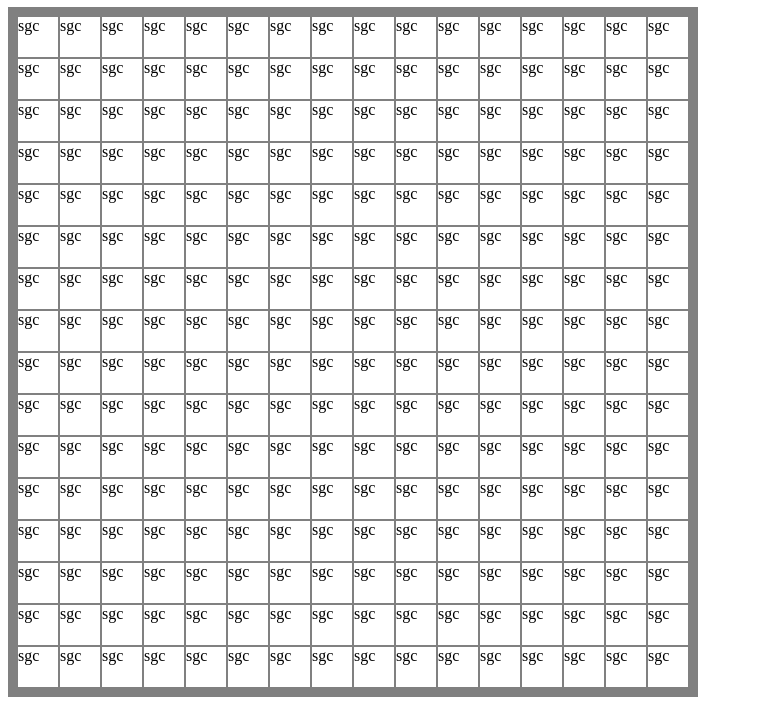
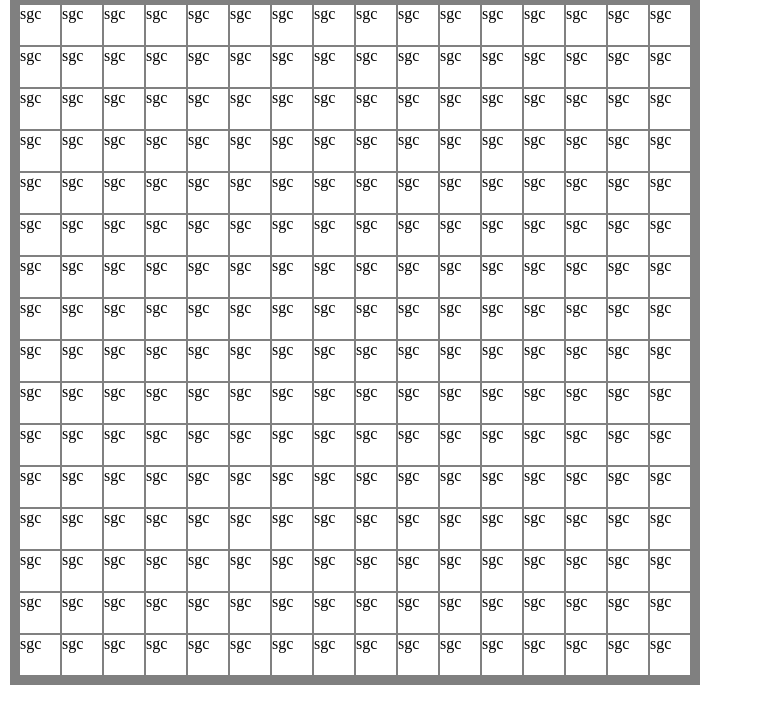
Before and after one commit to crongle/sketchit, a plain HTML site: page index.html in a window 1280 px wide. Shown: the part 73-800 px from the top of the page, without its empty margins (0-763 px from the left). Drawn offline with Linux system fonts and the light colour scheme.

Commit message:
Cleaned up 1.0 and added css reset

```diff
--- a/index.html
+++ b/index.html
@@ -3,11 +3,15 @@
 <head>
   <title>sketchit</title>
   <link href="style.css" rel="stylesheet" type="text/css">
+  <link href="reset.css" rel="stylesheet" type="text/css">
 <body>
   <h1>
     sketchit
   </h1>
+  <button type="button">Reset Grid</button>
   <div class="grid-container">
+    <div class="grid">
+    </div>
   </div>
 </body>
 
--- /dev/null
+++ b/reset.css
@@ -0,0 +1,18 @@
+html {
+  box-sizing: border-box;
+  font-size: 16px;
+}
+
+*, *:before, *:after {
+  box-sizing: inherit;
+}
+
+body, h1, h2, h3, h4, h5, h6, p, ol, ul {
+  margin: 0;
+  padding: 0;
+}
+
+img {
+  max-width: 100%;
+  height: auto;
+}
--- a/script.js
+++ b/script.js
@@ -1,4 +1,4 @@
-const container = document.querySelector('.grid-container');
+const container = document.querySelector('.grid');
 
 const sketchGrid = document.createElement('div');
 sketchGrid.classList.add('sketch-grid');
--- a/style.css
+++ b/style.css
@@ -1,6 +1,11 @@
 .grid-container {
+  margin: 10px;
+}
+
+.grid {
   display: inline-block;
 }
+
 
 .sketch-grid {
   display: grid;
```
